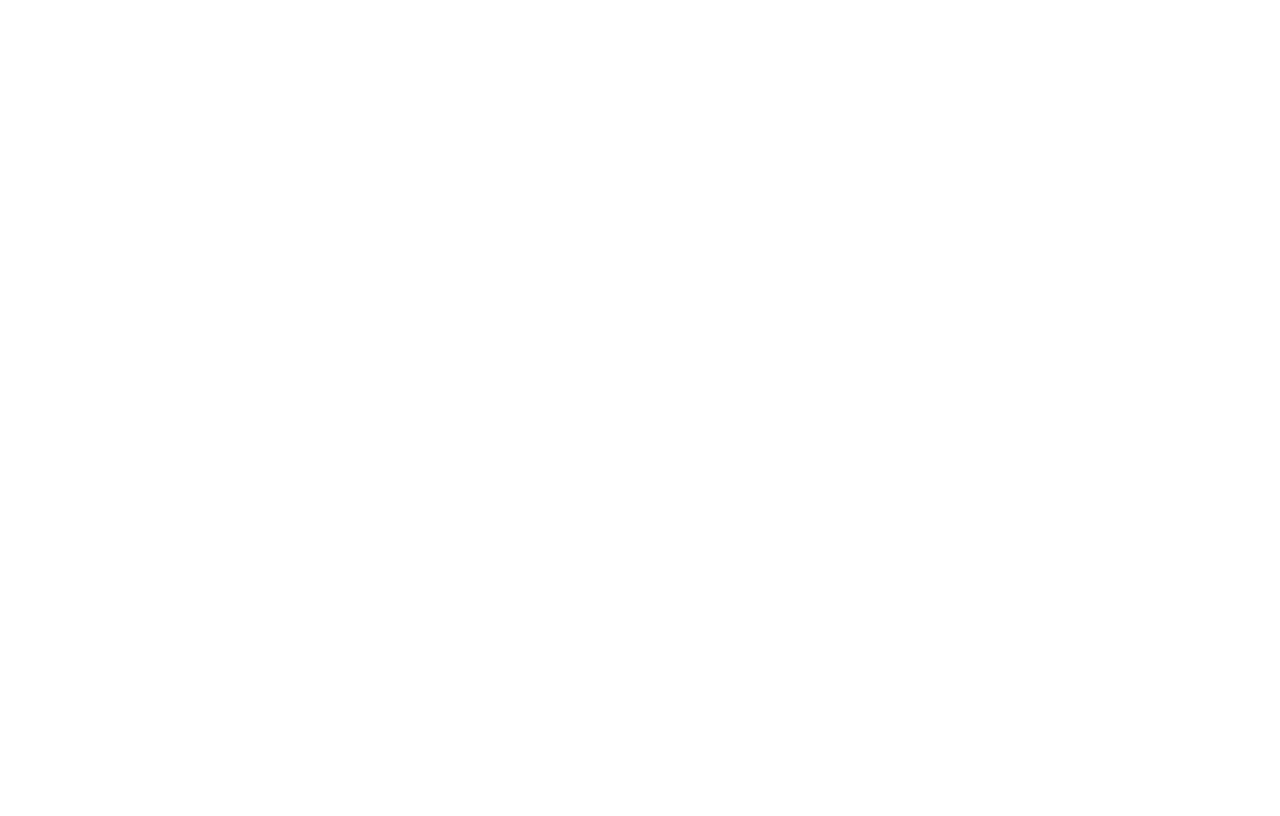
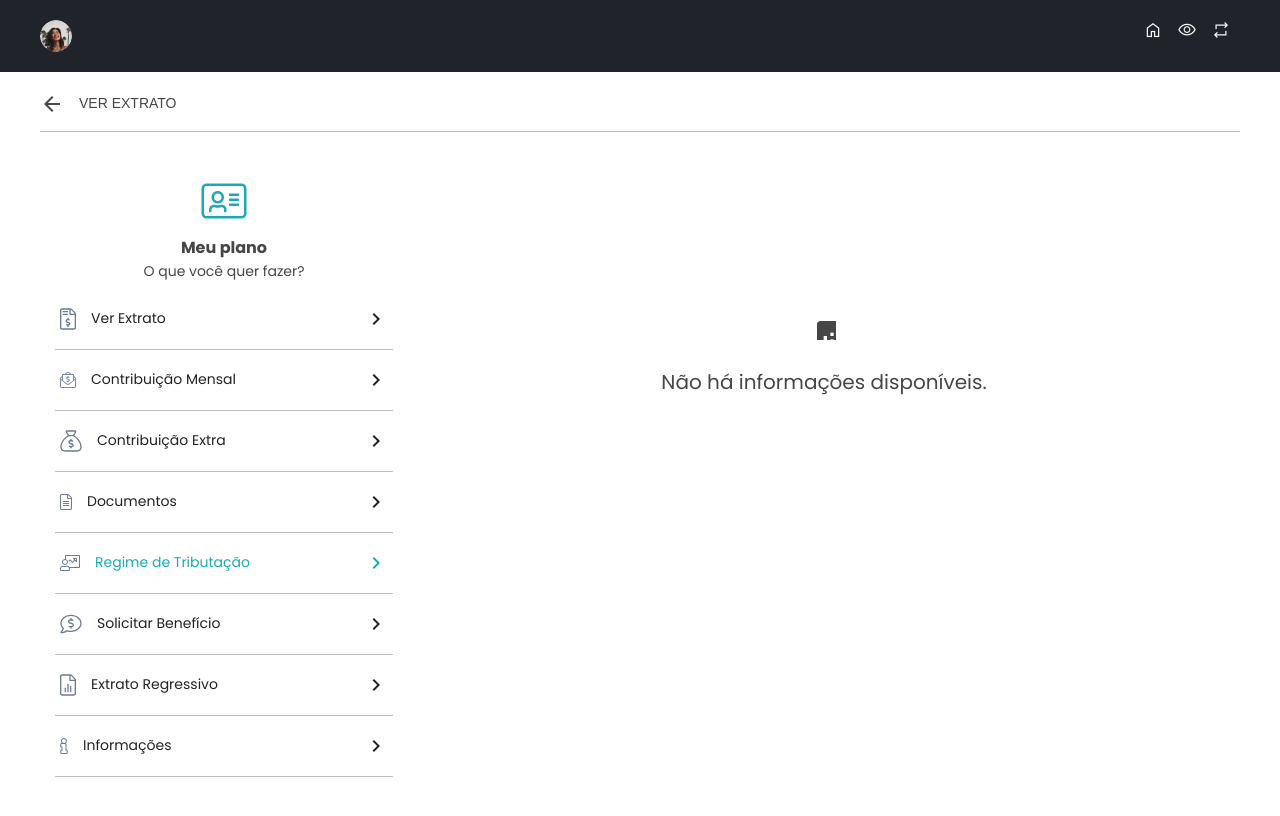
Before and after one commit to edersonabreu/f3-teste, an Angular app: page /aplication/taxation-regime in a window 1280 px wide. Before the commit this address led to /. Shown: the top 816 px of the page. Built offline with nearby package versions, Linux system fonts and the light colour scheme.

Commit message:
taxation_regime

```diff
--- a/package.json
+++ b/package.json
@@ -1,6 +1,6 @@
 {
   "name": "projeto-f3",
-  "version": "1.1.2",
+  "version": "1.1.3",
   "scripts": {
     "ng": "ng",
     "start": "ng serve",
--- a/src/app/app-routing.module.ts
+++ b/src/app/app-routing.module.ts
@@ -7,6 +7,7 @@
 import { DocumentsComponent } from './module/aplication/documents/documents.component';
 import { RequestBenefitComponent } from './module/aplication/request-benefit/request-benefit.component';
 import { RegressiveExtractComponent } from './module/aplication/regressive-extract/regressive-extract.component';
+import { TaxationRegimeComponent } from './module/aplication/taxation-regime/taxation-regime.component';
 
 const routes: Routes = [
 
@@ -38,6 +39,7 @@
       { path: 'documents', component: DocumentsComponent },
       { path: 'request-benefit', component: RequestBenefitComponent },
       { path: 'regressive-extract', component: RegressiveExtractComponent },
+      { path: 'taxation-regime', component: TaxationRegimeComponent },
     ]
   }
 ];
--- a/src/app/componentes/custom-sidenav/custom-sidenav.component.ts
+++ b/src/app/componentes/custom-sidenav/custom-sidenav.component.ts
@@ -45,7 +45,7 @@
     {
       iconUrl: 'assets/images/icons/icon_taxation.svg',
       label: 'Regime de Tributação',
-      route: 'tax'
+      route: 'taxation-regime'
     },
     {
       iconUrl: 'assets/images/icons/icon_request_benefit.svg',
--- a/src/app/module/aplication/aplication.module.ts
+++ b/src/app/module/aplication/aplication.module.ts
@@ -16,6 +16,7 @@
 import { DocumentsComponent } from './documents/documents.component';
 import { RequestBenefitComponent } from './request-benefit/request-benefit.component';
 import { RegressiveExtractComponent } from './regressive-extract/regressive-extract.component';
+import { TaxationRegimeComponent } from './taxation-regime/taxation-regime.component';
 
 @NgModule({
   declarations: [
@@ -26,6 +27,7 @@
     DocumentsComponent,
     RequestBenefitComponent,
     RegressiveExtractComponent,
+    TaxationRegimeComponent,
   ],
   imports: [
     CommonModule,
--- /dev/null
+++ b/src/app/module/aplication/taxation-regime/taxation-regime.component.html
@@ -0,0 +1,2 @@
+
+<app-custom-information titulo="Não há informações disponíveis." icone="analytics"></app-custom-information>
--- /dev/null
+++ b/src/app/module/aplication/taxation-regime/taxation-regime.component.ts
@@ -0,0 +1,15 @@
+import { Component, OnInit } from '@angular/core';
+
+@Component({
+  selector: 'app-taxation-regime',
+  templateUrl: './taxation-regime.component.html',
+  styleUrls: ['./taxation-regime.component.less']
+})
+export class TaxationRegimeComponent implements OnInit {
+
+  constructor() { }
+
+  ngOnInit(): void {
+  }
+
+}
```
Also changed, not shown: src/app/module/aplication/taxation-regime/taxation-regime.component.less (added), 2 other files (tests, documents, lock files or other folders).
